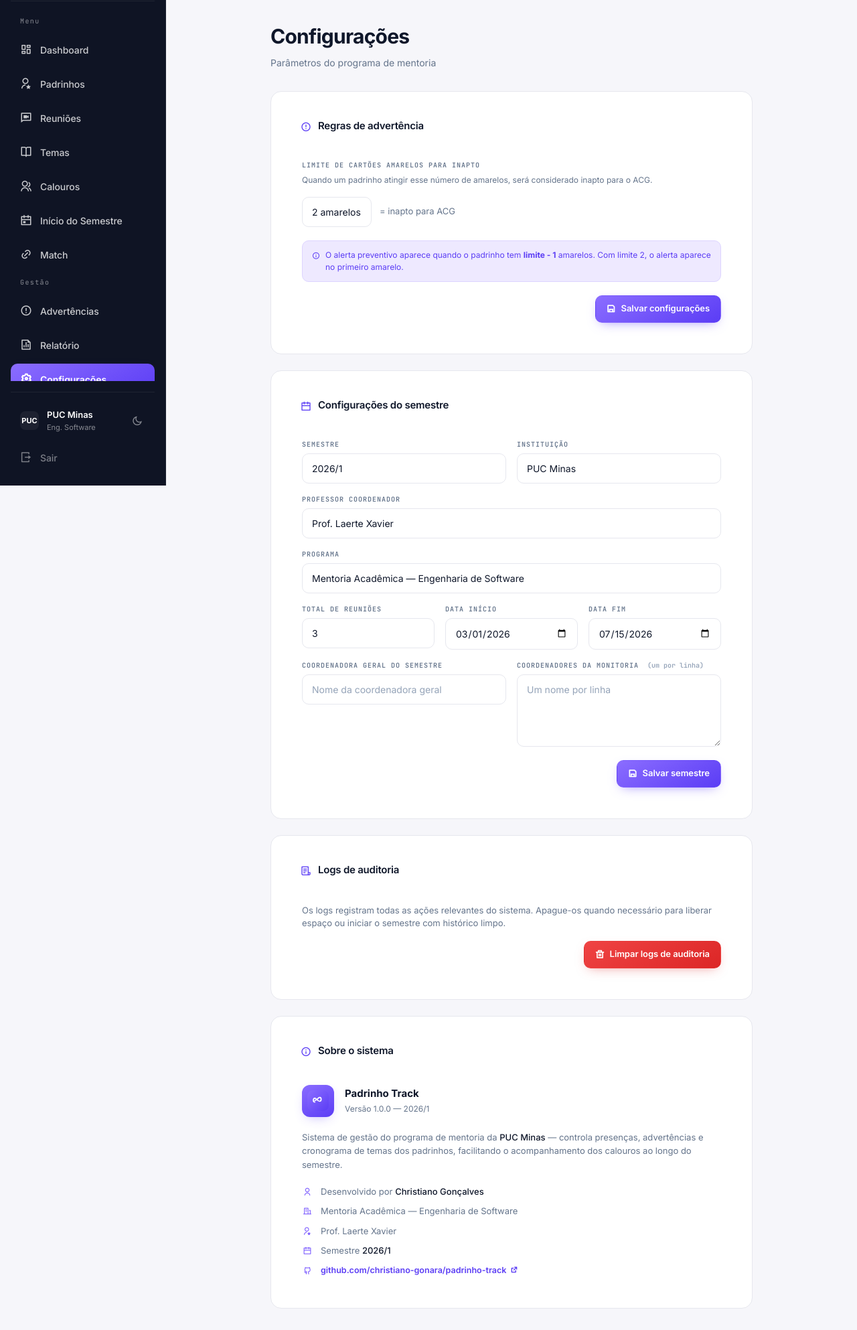
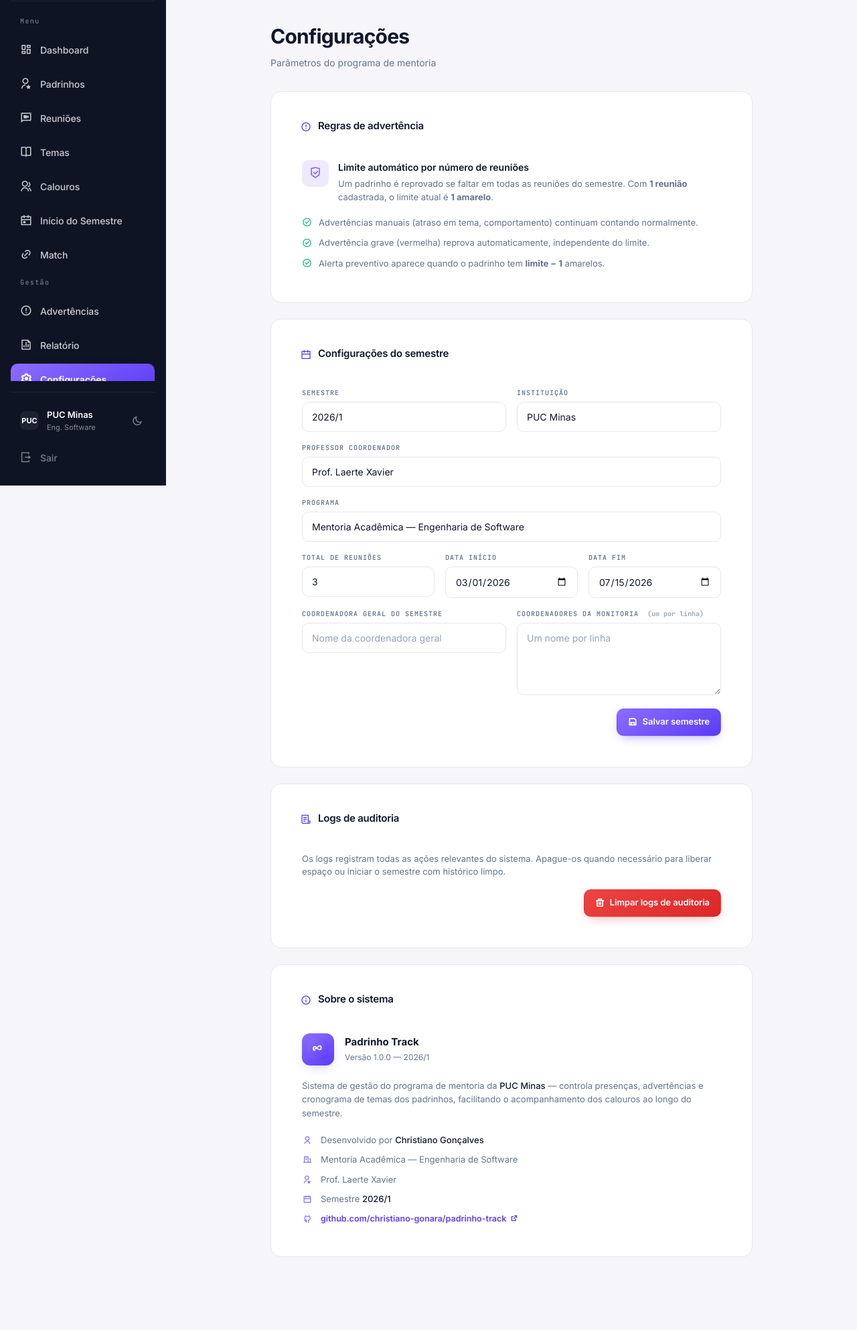
Before and after one commit to christiano-gonara/padrinho-track, a Flask app: page /config in a window 1280 px wide. Shown: the part 75-2061 px from the top of the page at 67% size. After the commit the page ends 1952 px from the top, so only its background shows below. Run offline with Flask 3, Linux system fonts and the light colour scheme; data comes from the database, SQL or seed files in the repository; tables that the repository leaves empty hold one stand-in row (values such as "Sample post"); parts of the project's set-up code (start-up, migrations or seed data) failed here and were passed over; some libraries are stand-ins or nearby versions.

Commit message:
feat: limite de amarelos automático por número de reuniões
Co-Authored-By: Claude Sonnet 4.6 <noreply@anthropic.com>

```diff
--- a/app.py
+++ b/app.py
@@ -14,7 +14,7 @@ from models import (
     emitir_advertencia_manual, get_advertencias_padrinho,
     calcular_status, get_historico_padrinho, get_relatorio_geral,
     get_todos_temas, get_calouros_match_completo, registrar_log,
-    abreviar_nome, get_config_semestre, get_config, set_config,
+    abreviar_nome, get_config_semestre, get_config, set_config, contar_reunioes,
     redistribuir_calouros, sincronizar_presencas_sheets,
     gerar_planilha_temas, sincronizar_responsaveis_temas,
     importar_padrinhos_sheets, importar_calouros_sheets,
@@ -81,10 +81,9 @@ def logout():
 @app.route("/")
 def dashboard():
     padrinhos = get_todos_padrinhos()
-    limite = int(get_config("limite_amarelos", "2"))
     dados = []
     for p in padrinhos:
-        status = calcular_status(p["id"], limite)
+        status = calcular_status(p["id"])
         dados.append({"padrinho": p, **status})
 
     conn = get_conn()
@@ -455,24 +454,13 @@ def configuracoes():
             url = request.form.get("sheets_presenca_url", "").strip()
             set_config("sheets_presenca_url", url)
             registrar_log("ALTERACAO_CONFIG", "URL da planilha de presença atualizada.")
-        else:
-            limite = request.form.get("limite_amarelos", "2")
-            conn = get_conn()
-            conn.execute(
-                "UPDATE config SET valor=? WHERE chave='limite_amarelos'",
-                (limite,)
-            )
-            conn.commit()
-            conn.close()
-            registrar_log("ALTERACAO_CONFIG", f"Limite de amarelos alterado para {limite}.")
         flash("Configurações salvas.", "success")
         return redirect(url_for("configuracoes"))
-    limite_atual = get_config("limite_amarelos", "2")
     sheets_url = get_config("sheets_presenca_url", "")
     return render_template("pages/config.html",
-        limite_amarelos=limite_atual,
         config_semestre=CONFIG,
         sheets_presenca_url=sheets_url,
+        total_reunioes=contar_reunioes(),
     )
 
 # ── CRUD Padrinhos ─────────────────────────────────────────────────────────
@@ -720,13 +708,11 @@ def importar_presencas(reuniao_id):
 @app.route("/relatorio/aptidao")
 def relatorio_aptidao():
     padrinhos = get_todos_padrinhos()
-    limite = int(get_config("limite_amarelos", "2"))
-
     aprovados, reprovados, reportados = [], [], []
     conn = get_conn()
 
     for p in padrinhos:
-        status_dict = calcular_status(p["id"], limite)
+        status_dict = calcular_status(p["id"])
         status = status_dict["status"]
         historico = get_historico_padrinho(p["id"])
         presencas = sum(1 for pr in historico["presencas"] if pr["presente"])
@@ -767,7 +753,6 @@ def relatorio_resumo():
     padrinhos = get_todos_padrinhos()
     reunioes = get_todas_reunioes()
     temas_raw = get_todos_temas()
-    limite = int(get_config("limite_amarelos", "2"))
 
     conn = get_conn()
     total_calouros = conn.execute("SELECT COUNT(*) FROM calouros").fetchone()[0]
@@ -775,7 +760,7 @@ def relatorio_resumo():
 
     contadores = {"aprovados": 0, "alerta": 0, "reprovados": 0, "reportados": 0}
     for p in padrinhos:
-        status = calcular_status(p["id"], limite)["status"]
+        status = calcular_status(p["id"])["status"]
         if status == "apto":
             contadores["aprovados"] += 1
         elif status == "alerta":
@@ -821,7 +806,7 @@ def relatorio_resumo():
         n_alerta=contadores["alerta"],
         n_reprovados=contadores["reprovados"],
         n_reportados=contadores["reportados"],
-        limite_amarelos=limite,
+        total_reunioes_contagem=len(reunioes),
         turno_data=turno_data,
     )
 
@@ -829,12 +814,11 @@ def relatorio_resumo():
 @app.route("/relatorio/reportados")
 def relatorio_reportados():
     padrinhos = get_todos_padrinhos()
-    limite = int(get_config("limite_amarelos", "2"))
     reportados = []
 
     conn = get_conn()
     for p in padrinhos:
-        if calcular_status(p["id"], limite)["status"] == "inapto_vermelho":
+        if calcular_status(p["id"])["status"] == "inapto_vermelho":
             adv = conn.execute(
                 "SELECT motivo, data FROM advertencias WHERE padrinho_id=? AND tipo='vermelho' ORDER BY data DESC LIMIT 1",
                 (p["id"],)
--- a/models.py
+++ b/models.py
@@ -94,6 +94,12 @@ def get_todas_reunioes():
     conn.close()
     return reunioes
 
+def contar_reunioes():
+    conn = get_conn()
+    count = conn.execute("SELECT COUNT(*) FROM reunioes").fetchone()[0]
+    conn.close()
+    return count
+
 def criar_reuniao(data, tema, descricao):
     conn = get_conn()
     conn.execute(
@@ -355,13 +361,13 @@ def calcular_status(padrinho_id, limite=None):
     vermelhos = counts.get("vermelho", 0)
 
     if limite is None:
-        limite = int(get_config("limite_amarelos", "2"))
+        limite = contar_reunioes()
 
     if vermelhos >= 1:
         return {"status": "inapto_vermelho", "amarelos": amarelos, "vermelhos": vermelhos}
-    if amarelos >= limite:
+    if limite > 0 and amarelos >= limite:
         return {"status": "inapto_amarelo", "amarelos": amarelos, "vermelhos": vermelhos}
-    if amarelos == limite - 1:
+    if limite > 0 and amarelos == limite - 1:
         return {"status": "alerta", "amarelos": amarelos, "vermelhos": vermelhos}
     return {"status": "apto", "amarelos": amarelos, "vermelhos": vermelhos}
 
@@ -386,10 +392,9 @@ def get_historico_padrinho(padrinho_id):
 
 def get_relatorio_geral():
     padrinhos = get_todos_padrinhos()
-    limite = int(get_config("limite_amarelos", "2"))
     relatorio = []
     for p in padrinhos:
-        status   = calcular_status(p["id"], limite)
+        status   = calcular_status(p["id"])
         historico = get_historico_padrinho(p["id"])
         total_reunioes  = len(historico["presencas"])
         total_presentes = sum(1 for pr in historico["presencas"] if pr["presente"])
--- a/templates/pages/config.html
+++ b/templates/pages/config.html
@@ -19,37 +19,39 @@
         <span class="pt-card-title">Regras de advertência</span>
       </div>
     </div>
-    <form action="/config" method="POST" class="p-6" style="display:flex;flex-direction:column;gap:20px;">
-      <input type="hidden" name="action" value="amarelos" />
-
-      <div class="pt-field">
-        <label class="pt-label">Limite de cartões amarelos para inapto</label>
-        <p class="pt-muted-text" style="font-size:12px;margin-bottom:10px;">
-          Quando um padrinho atingir esse número de amarelos, será considerado inapto para o ACG.
-        </p>
-        <div style="display:flex;align-items:center;gap:12px;">
-          <select name="limite_amarelos" class="pt-select" style="width:auto;">
-            {% for i in range(1, 6) %}
-              <option value="{{ i }}" {% if i == limite_amarelos | int %}selected{% endif %}>
-                {{ i }} amarelo{{ 's' if i > 1 }}
-              </option>
-            {% endfor %}
-          </select>
-          <span class="pt-muted-text" style="font-size:13px;">= inapto para ACG</span>
+    <div class="p-6" style="display:flex;flex-direction:column;gap:16px;">
+      <div style="display:flex;align-items:flex-start;gap:14px;">
+        <div style="flex-shrink:0;width:40px;height:40px;border-radius:10px;background:var(--pt-violet-tint);display:flex;align-items:center;justify-content:center;">
+          <i class="ri-shield-check-line" style="font-size:18px;color:var(--pt-violet);"></i>
+        </div>
+        <div>
+          <p style="font-size:14px;font-weight:600;color:var(--pt-ink);margin-bottom:4px;">Limite automático por número de reuniões</p>
+          <p class="pt-muted-text" style="font-size:13px;line-height:1.6;">
+            Um padrinho é reprovado se faltar em todas as reuniões do semestre.
+            {% if total_reunioes > 0 %}
+              Com <strong>{{ total_reunioes }} reunião{{ 'ões' if total_reunioes > 1 }}</strong> cadastrada{{ 's' if total_reunioes > 1 }}, o limite atual é <strong>{{ total_reunioes }} amarelo{{ 's' if total_reunioes > 1 }}</strong>.
+            {% else %}
+              Nenhuma reunião cadastrada ainda — o limite será definido automaticamente ao criar reuniões.
+            {% endif %}
+          </p>
         </div>
       </div>
 
-      <div style="background:var(--pt-violet-tint);border:1px solid var(--pt-violet-tint-deep);border-radius:10px;padding:12px 14px;display:flex;align-items:flex-start;gap:8px;font-size:12px;color:var(--pt-violet-deep);">
-        <i class="ri-information-line" style="flex-shrink:0;margin-top:1px;"></i>
-        <span>O alerta preventivo aparece quando o padrinho tem <strong>limite - 1</strong> amarelos. Com limite 2, o alerta aparece no primeiro amarelo.</span>
+      <div style="display:flex;flex-direction:column;gap:8px;">
+        <div style="display:flex;align-items:center;gap:10px;font-size:13px;color:var(--pt-muted);">
+          <i class="ri-checkbox-circle-line" style="color:#10b981;font-size:15px;flex-shrink:0;"></i>
+          <span>Advertências manuais (atraso em tema, comportamento) continuam contando normalmente.</span>
+        </div>
+        <div style="display:flex;align-items:center;gap:10px;font-size:13px;color:var(--pt-muted);">
+          <i class="ri-checkbox-circle-line" style="color:#10b981;font-size:15px;flex-shrink:0;"></i>
+          <span>Advertência grave (vermelha) reprova automaticamente, independente do limite.</span>
+        </div>
+        <div style="display:flex;align-items:center;gap:10px;font-size:13px;color:var(--pt-muted);">
+          <i class="ri-checkbox-circle-line" style="color:#10b981;font-size:15px;flex-shrink:0;"></i>
+          <span>Alerta preventivo aparece quando o padrinho tem <strong>limite − 1</strong> amarelos.</span>
+        </div>
       </div>
-
-      <div style="display:flex;justify-content:flex-end;">
-        <button type="submit" class="pt-btn pt-btn-primary">
-          <i class="ri-save-line"></i> Salvar configurações
-        </button>
-      </div>
-    </form>
+    </div>
   </div>
 
   <!-- Configurações do semestre -->
--- a/templates/pages/relatorio_resumo_semestre.html
+++ b/templates/pages/relatorio_resumo_semestre.html
@@ -175,7 +175,7 @@
         <div style="border:1px solid #fed7aa;background:#fff7ed;border-radius:8px;padding:18px 16px;">
           <div style="font-family:'JetBrains Mono',monospace;font-size:9.5px;color:#c2410c;letter-spacing:0.14em;text-transform:uppercase;font-weight:600;">Reprovados</div>
           <div style="font-size:34px;font-weight:700;color:#c2410c;letter-spacing:-0.025em;margin-top:8px;line-height:1;font-variant-numeric:tabular-nums;">{{ n_reprovados }}</div>
-          <div style="font-size:11px;color:#c2410c;margin-top:6px;opacity:0.8;">{{ limite_amarelos }} cartões amarelos</div>
+          <div style="font-size:11px;color:#c2410c;margin-top:6px;opacity:0.8;">faltas em todas as reuniões</div>
         </div>
 
         <div style="border:1px solid #fecaca;background:#fef2f2;border-radius:8px;padding:18px 16px;">
```
Also changed, not shown: tests/test_advertencias.py (+12 -0 lines).
